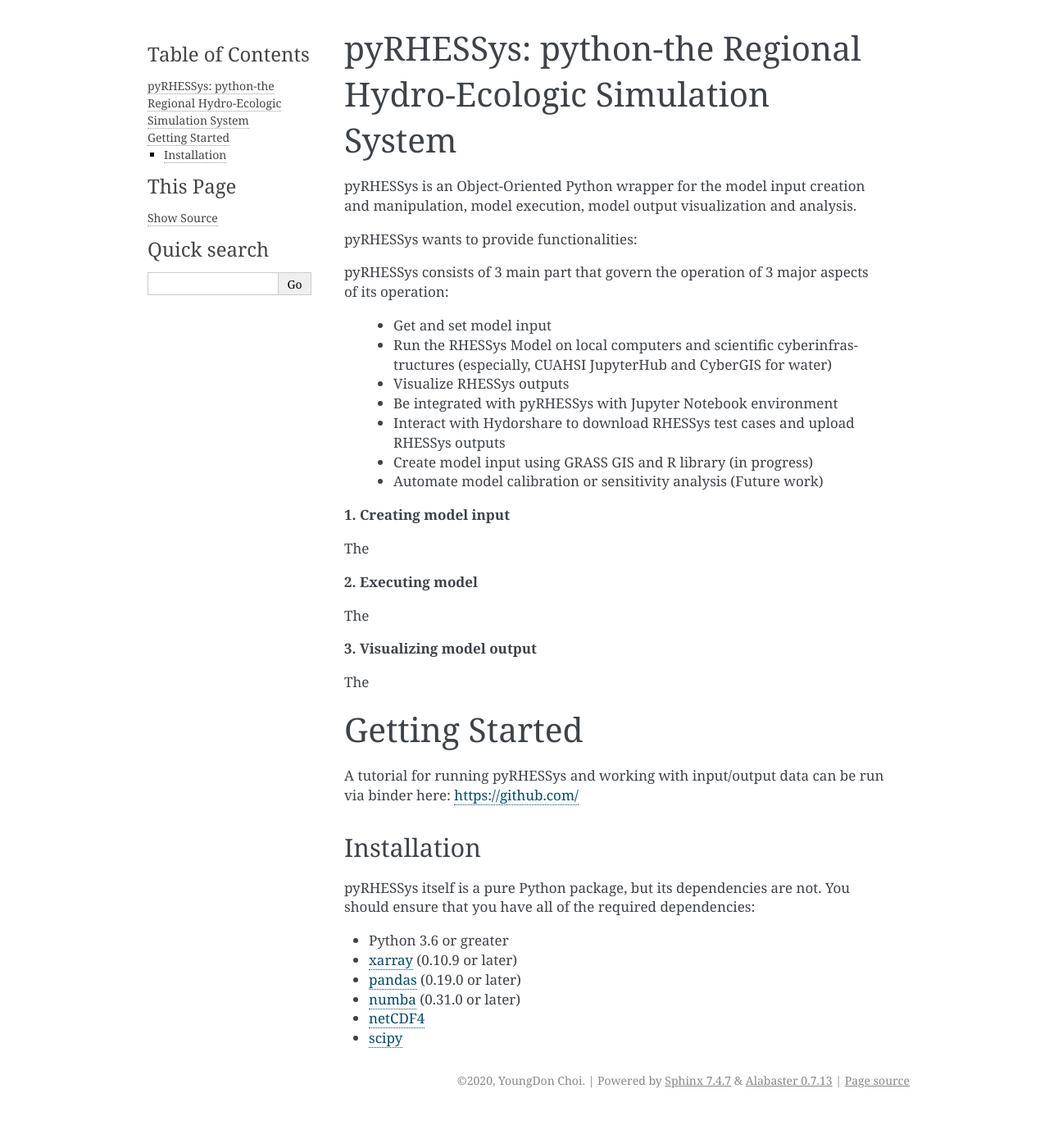
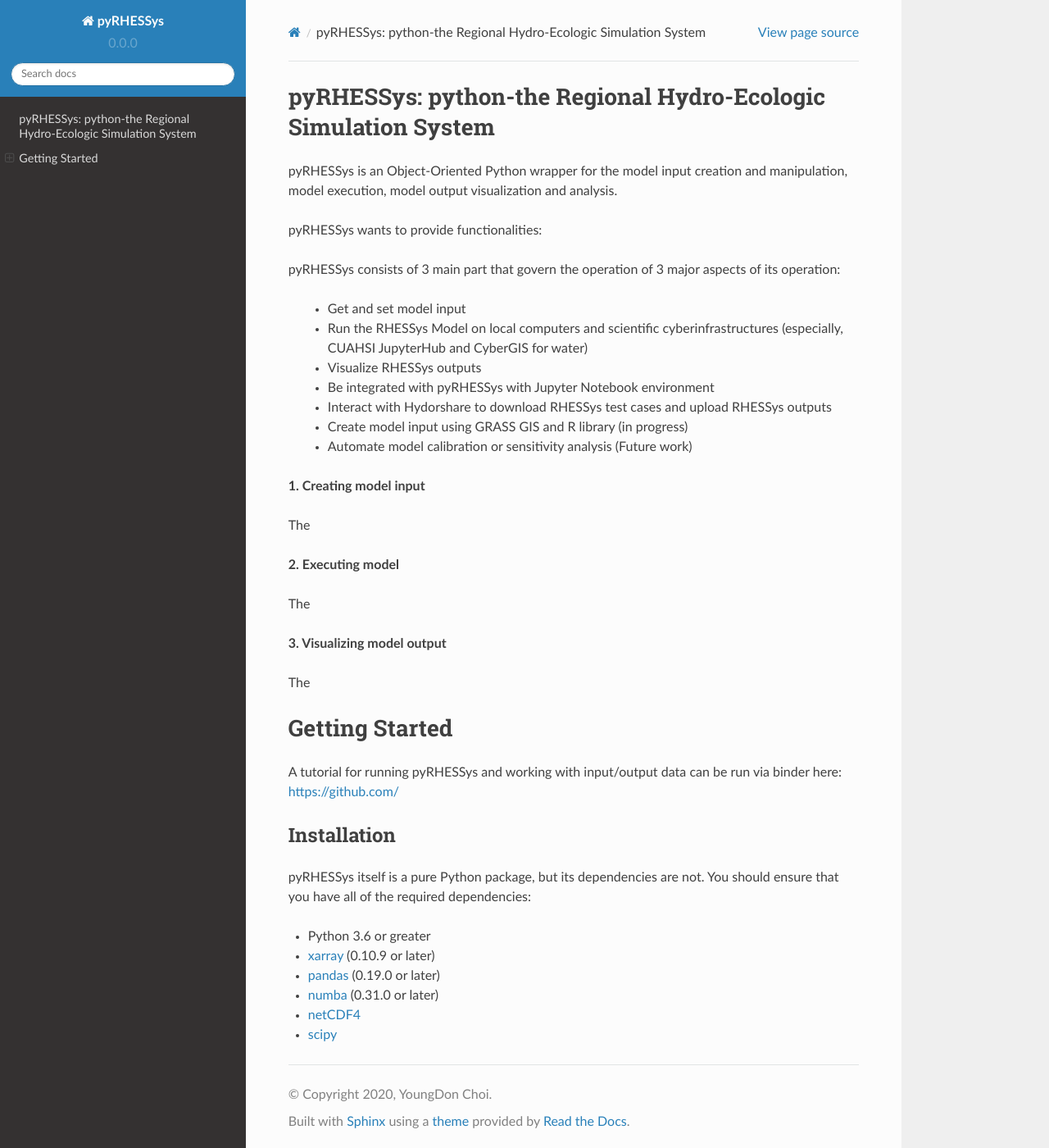
Before and after one commit to uva-hydroinformatics/pyRHESSys, a Sphinx documentation site: the page built from docs/index.rst, in a window 1280 px wide and 1400 px high. Shown: the whole window at 82% size. Built offline with Sphinx 7.4.7 and the Read the Docs theme 2.0.0, drawn with Linux system fonts in a browser that asks for light colours; some of the changed lines change nothing that is shown.

Commit message:
update conf.py

```diff
--- a/docs/conf.py
+++ b/docs/conf.py
@@ -1,55 +1,171 @@
-# Configuration file for the Sphinx documentation builder.
+#!/usr/bin/env python3
+# -*- coding: utf-8 -*-
 #
-# This file only contains a selection of the most common options. For a full
-# list see the documentation:
-# https://www.sphinx-doc.org/en/master/usage/configuration.html
-
-# -- Path setup --------------------------------------------------------------
+# pyRHESSys documentation build configuration file, created by
+# sphinx-quickstart on Mon Mar 23 17:34:14 2020
+#
+# This file is execfile()d with the current directory set to its
+# containing dir.
+#
+# Note that not all possible configuration values are present in this
+# autogenerated file.
+#
+# All configuration values have a default; values that are commented out
+# serve to show the default.
 
 # If extensions (or modules to document with autodoc) are in another directory,
 # add these directories to sys.path here. If the directory is relative to the
 # documentation root, use os.path.abspath to make it absolute, like shown here.
 #
-# import os
-# import sys
-# sys.path.insert(0, os.path.abspath('.'))
+import os
+import sys
 
+import sphinx_rtd_theme
 
-# -- Project information -----------------------------------------------------
+sys.path.insert(0, os.path.abspath('.'))
+sys.path.insert(0, os.path.abspath('../'))
 
+# -- General configuration ------------------------------------------------
+
+# If your documentation needs a minimal Sphinx version, state it here.
+#
+# needs_sphinx = '1.0'
+
+# Add any Sphinx extension module names here, as strings. They can be
+# extensions coming with Sphinx (named 'sphinx.ext.*') or your custom
+# ones.
+
+extensions = ['sphinx.ext.autodoc',
+              'sphinx.ext.extlinks',
+              'sphinx.ext.mathjax',
+              'sphinx.ext.viewcode',
+              'sphinx.ext.napoleon',
+              'sphinx.ext.autosummary']
+
+extlinks = {'issue': ('https://github.com/DavidChoi76/pyRHESSys/issues/%s', 'GH'),
+            'pull': ('https://github.com/DavidChoi76/pyRHESSys/pull/%s', 'PR'),
+            }
+
+napoleon_google_docstring = False
+napoleon_use_param = False
+napoleon_use_ivar = True
+
+# Add any paths that contain templates here, relative to this directory.
+templates_path = ['_templates']
+
+# The suffix(es) of source filenames.
+# You can specify multiple suffix as a list of string:
+#
+# source_suffix = ['.rst', '.md']
+source_suffix = '.rst'
+
+# The master toctree document.
+master_doc = 'index'
+
+# General information about the project.
 project = 'pyRHESSys'
 copyright = '2020, YoungDon Choi'
 author = 'YoungDon Choi'
 
-# The full version, including alpha/beta/rc tags
-release = '0.0.1'
+# The version info for the project you're documenting, acts as replacement for
+# |version| and |release|, also used in various other places throughout the
+# built documents.
+#
+# The short X.Y version.
+version = '0.0.0'
+# The full version, including alpha/beta/rc tags.
+release = '0.0.0'
 
-
-# -- General configuration ---------------------------------------------------
-
-# Add any Sphinx extension module names here, as strings. They can be
-# extensions coming with Sphinx (named 'sphinx.ext.*') or your custom
-# ones.
-extensions = [
-]
-
-# Add any paths that contain templates here, relative to this directory.
-templates_path = ['_templates']
+# The language for content autogenerated by Sphinx. Refer to documentation
+# for a list of supported languages.
+#
+# This is also used if you do content translation via gettext catalogs.
+# Usually you set "language" from the command line for these cases.
+language = None
 
 # List of patterns, relative to source directory, that match files and
 # directories to ignore when looking for source files.
-# This pattern also affects html_static_path and html_extra_path.
+# This patterns also effect to html_static_path and html_extra_path
 exclude_patterns = ['_build', 'Thumbs.db', '.DS_Store']
 
+# The name of the Pygments (syntax highlighting) style to use.
+pygments_style = 'sphinx'
 
-# -- Options for HTML output -------------------------------------------------
+# If true, `todo` and `todoList` produce output, else they produce nothing.
+todo_include_todos = False
+
+# -- Options for HTML output ----------------------------------------------
 
 # The theme to use for HTML and HTML Help pages.  See the documentation for
 # a list of builtin themes.
 #
-html_theme = 'alabaster'
+html_theme = "sphinx_rtd_theme"
+html_theme_path = [sphinx_rtd_theme.get_html_theme_path()]
+
+# Theme options are theme-specific and customize the look and feel of a theme
+# further.  For a list of options available for each theme, see the
+# documentation.
+#
+# html_theme_options = {}
 
 # Add any paths that contain custom static files (such as style sheets) here,
 # relative to this directory. They are copied after the builtin static files,
 # so a file named "default.css" will overwrite the builtin "default.css".
 html_static_path = ['_static']
+
+
+# -- Options for HTMLHelp output ------------------------------------------
+
+# Output file base name for HTML help builder.
+htmlhelp_basename = 'pyRHESSysdoc'
+
+
+# -- Options for LaTeX output ---------------------------------------------
+
+latex_elements = {
+    # The paper size ('letterpaper' or 'a4paper').
+    #
+    # 'papersize': 'letterpaper',
+
+    # The font size ('10pt', '11pt' or '12pt').
+    #
+    # 'pointsize': '10pt',
+
+    # Additional stuff for the LaTeX preamble.
+    #
+    # 'preamble': '',
+
+    # Latex figure (float) alignment
+    #
+    # 'figure_align': 'htbp',
+}
+
+# Grouping the document tree into LaTeX files. List of tuples
+# (source start file, target name, title,
+#  author, documentclass [howto, manual, or own class]).
+latex_documents = [
+    (master_doc, 'pyRHESSys.tex', 'pyRHESSys Documentation',
+     'YoungDon Choi', 'manual'),
+]
+
+
+# -- Options for manual page output ---------------------------------------
+
+# One entry per manual page. List of tuples
+# (source start file, name, description, authors, manual section).
+man_pages = [
+    (master_doc, 'pyRHESSys', 'pyRHESSys Documentation',
+     [author], 1)
+]
+
+
+# -- Options for Texinfo output -------------------------------------------
+
+# Grouping the document tree into Texinfo files. List of tuples
+# (source start file, target name, title, author,
+#  dir menu entry, description, category)
+texinfo_documents = [
+    (master_doc, 'pyRHESSys', 'pyRHESSys Documentation',
+     author, 'pyRHESSys', 'One line description of project.',
+     'Miscellaneous'),
+]
```
